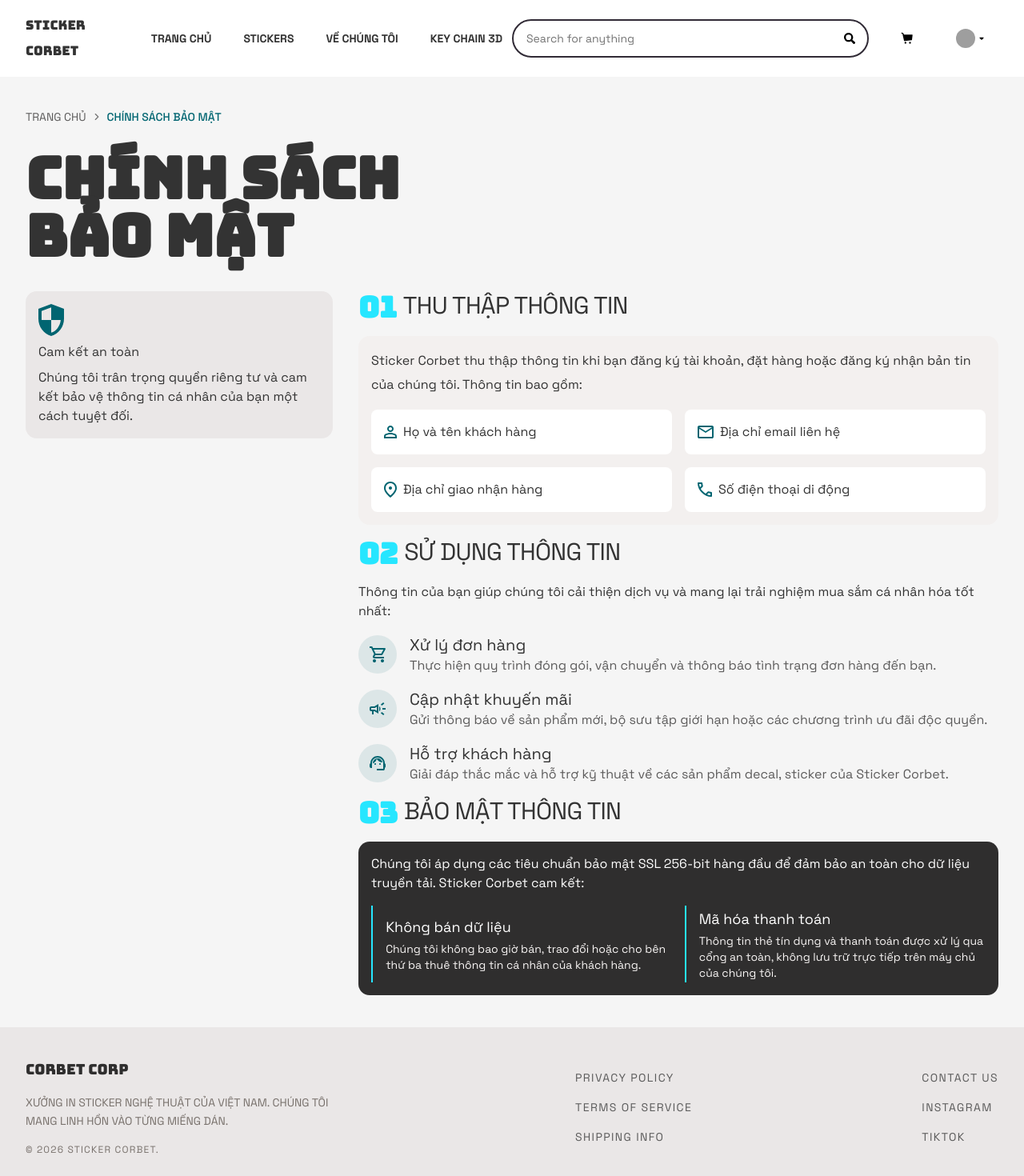
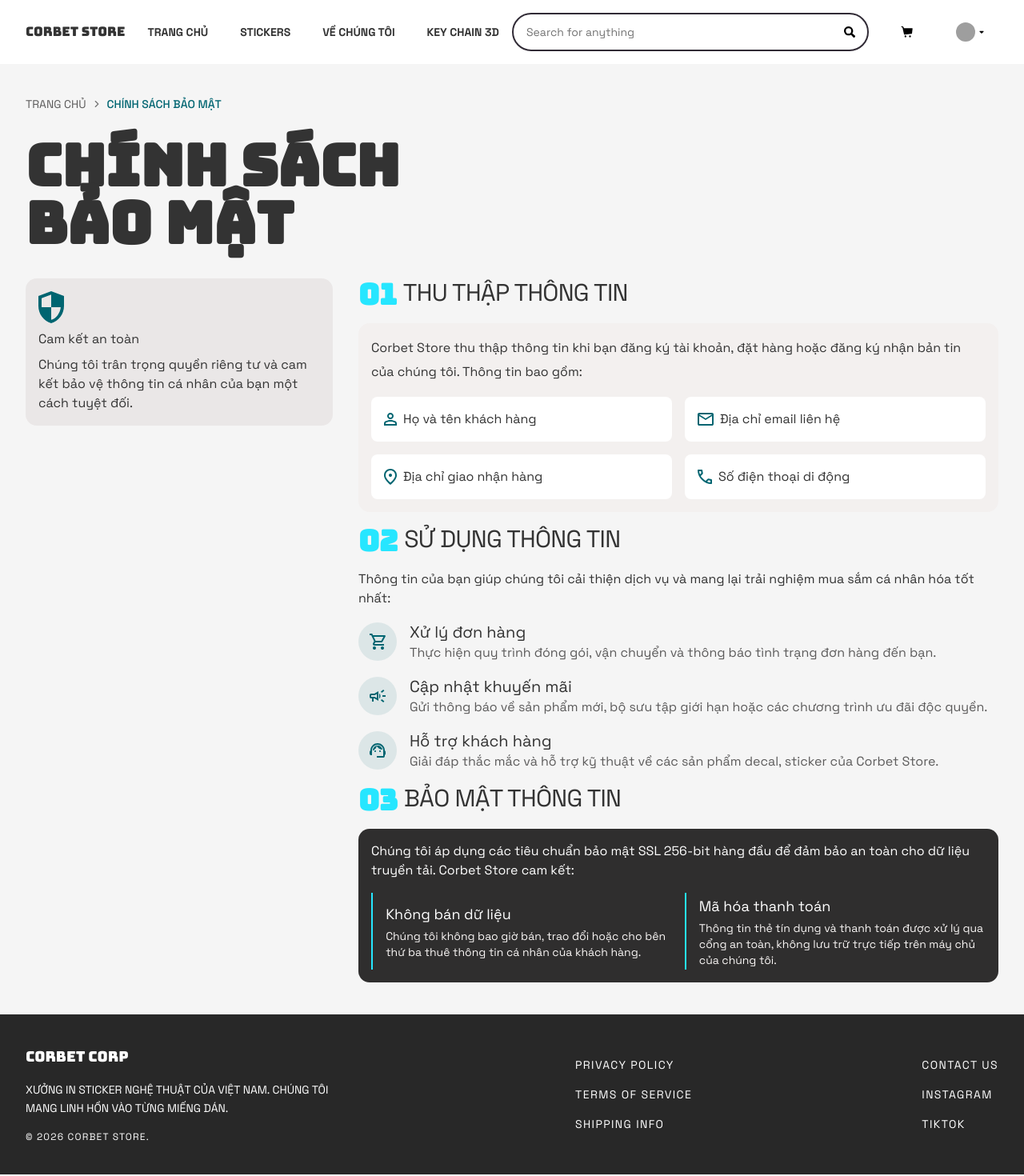
Before and after one commit to corbet91/sticker-corbet, a Next.js app: page /chinh-sach-bao-mat in a window 1280 px wide. Shown: the top 1470 px of the page at 80% size. Built offline with nearby package versions, Linux system fonts and the light colour scheme; grey boxes are pictures that could not be loaded.

Commit message:
change ui

```diff
--- a/app/(auth)/dang-ky/page.tsx
+++ b/app/(auth)/dang-ky/page.tsx
@@ -34,7 +34,7 @@ const Page = () => {
           TẠO TÀI KHOẢN MỚI
         </h1>
         <h2 className="text-[#5C5B5B] leading-5 text-sm tracking-[-0.35px]">
-          Gia nhập cộng đồng Sticker Corbet ngay hôm nay.
+          Gia nhập cộng đồng Corbet Store ngay hôm nay.
         </h2>
         <form className="flex flex-col gap-2 mt-4 w-full">
           <Controller
--- a/app/(auth)/dang-nhap/page.tsx
+++ b/app/(auth)/dang-nhap/page.tsx
@@ -31,7 +31,7 @@ const Page = () => {
           ĐĂNG NHẬP
         </h1>
         <h2 className="text-[#5C5B5B] leading-5 text-sm tracking-[-0.35px]">
-          Chào mừng bạn trở lại với Sticker Corbet.
+          Chào mừng bạn trở lại với Corbet Store.
         </h2>
         <form className="flex flex-col gap-2 mt-4 w-full">
           <Controller
--- a/app/(main)/chinh-sach-bao-mat/page.tsx
+++ b/app/(main)/chinh-sach-bao-mat/page.tsx
@@ -53,7 +53,7 @@ const Page = () => {
             </div>
             <div className="p-4 bg-[#F3F0EF] rounded-xl flex flex-col gap-4">
               <span className="leading-7.5">
-                Sticker Corbet thu thập thông tin khi bạn đăng ký tài khoản, đặt
+                Corbet Store thu thập thông tin khi bạn đăng ký tài khoản, đặt
                 hàng hoặc đăng ký nhận bản tin của chúng tôi. Thông tin bao gồm:
               </span>
               <div className="grid grid-cols-2 w-full gap-4 flex-wrap">
@@ -121,7 +121,7 @@ const Page = () => {
                 <span className="text-xl leading-7">Hỗ trợ khách hàng</span>
                 <span className="text-[16px] leading-6 text-[#5C5B5B]">
                   Giải đáp thắc mắc và hỗ trợ kỹ thuật về các sản phẩm decal,
-                  sticker của Sticker Corbet.
+                  sticker của Corbet Store.
                 </span>
               </div>
             </div>
@@ -138,7 +138,7 @@ const Page = () => {
             <div className="flex flex-col gap-4 p-4 bg-[#2F2E2E] rounded-xl">
               <span className="text-white ">
                 Chúng tôi áp dụng các tiêu chuẩn bảo mật SSL 256-bit hàng đầu để
-                đảm bảo an toàn cho dữ liệu truyền tải. Sticker Corbet cam kết:
+                đảm bảo an toàn cho dữ liệu truyền tải. Corbet Store cam kết:
               </span>
               <div className="grid grid-cols-2 gap-4 items-center justify-between h-24">
                 <div className="flex flex-row gap-4 items-center h-full">
--- a/app/(main)/dieu-khoan-dich-vu/page.tsx
+++ b/app/(main)/dieu-khoan-dich-vu/page.tsx
@@ -33,7 +33,7 @@ const Page = () => {
         ĐIỀU KHOẢN DỊCH VỤ
       </h1>
       <span className="w-200">
-        Chào mừng bạn đến với Sticker Corbet. Vui lòng đọc kỹ các điều khoản
+        Chào mừng bạn đến với Corbet Store. Vui lòng đọc kỹ các điều khoản
         dưới đây trước khi sử dụng dịch vụ của chúng tôi để đảm bảo quyền lợi
         của chính mình.
       </span>
@@ -42,7 +42,7 @@ const Page = () => {
           title="Điều khoản chung"
           content={
             <span>
-              Bằng việc truy cập và sử dụng website Sticker Corbet, quý khách
+              Bằng việc truy cập và sử dụng website Corbet Store, quý khách
               mặc nhiên đồng ý tuân thủ các quy định và điều kiện sử dụng được
               nêu tại đây. Chúng tôi có quyền thay đổi, chỉnh sửa, thêm hoặc
               lược bỏ bất kỳ phần nào trong Điều khoản dịch vụ này vào bất cứ
@@ -122,14 +122,14 @@ const Page = () => {
                 <SecurityIcon />
                 <h2>
                   Cung cấp đầy đủ và chính xác thông tin cá nhân bao gồm: tên,
-                  số điện thoại, địa chỉ nhận hàng để Sticker Corbet phục vụ tốt
+                  số điện thoại, địa chỉ nhận hàng để Corbet Store phục vụ tốt
                   nhất.
                 </h2>
               </div>
               <div className="flex flex-row gap-2 items-center">
                 <WarningIcon />
                 <h2>
-                  Không sử dụng các sản phẩm của Sticker Corbet cho các mục đích
+                  Không sử dụng các sản phẩm của Corbet Store cho các mục đích
                   vi phạm pháp luật, tuyên truyền nội dung đồi trụy hoặc chống
                   phá nhà nước.
                 </h2>
--- a/components/footer/index.tsx
+++ b/components/footer/index.tsx
@@ -2,39 +2,39 @@ import Link from "next/link";
 
 const Footer = () => {
   return (
-    <footer className="bg-[#EAE7E7] h-50 px-8">
+    <footer className="bg-[#282828] h-50 px-8">
       <div className="flex flex-row justify-between  h-full items-center">
         <div className="flex flex-col gap-4">
-          <h1 className="font-bungee text-[#2F2E2E] text-[18px] leading-7">
+          <h1 className="font-bungee text-white text-[18px] leading-7">
             Corbet Corp
           </h1>
-          <span className="uppercase text-[#78716C] text-[10px] lg:text-[14px] leading-[22.8px] w-full lg:w-100">
+          <span className="uppercase text-white text-[10px] lg:text-[14px] leading-[22.8px] w-full lg:w-100">
             Xưởng in Sticker nghệ thuật của Việt Nam. Chúng tôi mang linh hồn
             vào từng miếng dán.
           </span>
-          <h1 className="uppercase text-[#78716C] text-[12px] leading-4 tracking-[1.2px]">
-            © 2026 Sticker Corbet.
+          <h1 className="uppercase text-white text-[12px] leading-4 tracking-[1.2px]">
+            © 2026 Corbet Store.
           </h1>
         </div>
         <div className="gap-4 hidden lg:flex lg:flex-col">
-          <Link className="uppercase text-[#5B5B5B] text-[14px] tracking-[1.4px]" href="/chinh-sach-bao-mat">
+          <Link className="uppercase text-white text-[14px] tracking-[1.4px]" href="/chinh-sach-bao-mat">
             Privacy Policy
           </Link>
-          <Link className="uppercase text-[#5B5B5B] text-[14px] tracking-[1.4px]" href="/dieu-khoan-dich-vu">
+          <Link className="uppercase text-white text-[14px] tracking-[1.4px]" href="/dieu-khoan-dich-vu">
             Terms of Service
           </Link>
-          <span className="uppercase text-[#5B5B5B] text-[14px] tracking-[1.4px]">
+          <span className="uppercase text-white text-[14px] tracking-[1.4px]">
             Shipping Info
           </span>
         </div>
         <div className="gap-4 hidden lg:flex lg:flex-col">
-          <span className="uppercase text-[#5B5B5B] text-[14px] tracking-[1.4px]">
+          <span className="uppercase text-white text-[14px] tracking-[1.4px]">
             Contact Us
           </span>
-          <Link href={"https://www.instagram.com/nhathodiendai/"} className="uppercase text-[#5B5B5B] text-[14px] tracking-[1.4px]">
+          <Link href={"https://www.instagram.com/nhathodiendai/"} className="uppercase text-white text-[14px] tracking-[1.4px]">
             Instagram
           </Link>
-          <Link href={"https://www.tiktok.com/@nhathodien_daithihao"} className="uppercase text-[#5B5B5B] text-[14px] tracking-[1.4px]">
+          <Link href={"https://www.tiktok.com/@nhathodien_daithihao"} className="uppercase text-white text-[14px] tracking-[1.4px]">
             TikTok
           </Link>
         </div>
--- a/components/header/index.tsx
+++ b/components/header/index.tsx
@@ -23,7 +23,7 @@ const Header = () => {
     <div className="py-4 px-8 flex flex-row items-center justify-between bg-white">
       <div className="flex flex-row flex-1 gap-4 items-center ">
         <Link href={"/"} className="leading-8 text-[16px] font-bungee">
-          Sticker Corbet
+          Corbet Store
         </Link>
         {MENU_TOP_BAR.map((item, index) => {
           return (
--- a/components/text-title/index.tsx
+++ b/components/text-title/index.tsx
@@ -5,7 +5,7 @@ interface TextTitleProps {
 const TextTitle = ({ title, content }: TextTitleProps) => {
   return (
     <div className="flex flex-row items-center gap-8 h-full">
-      <div className="bg-[#006571] w-3 h-19.5" />
+      <div className="bg-[#282828] w-3 h-19.5" />
       <div className="flex flex-col">
         <div className="text-[#2F2E2E] text-[36px] font-bungee tracking-[-0.9px] leading-10">
           {title}
--- a/public/icons/paint.tsx
+++ b/public/icons/paint.tsx
@@ -11,7 +11,7 @@ const PaintIcon = (props: SVGProps<SVGSVGElement>) => (
   >
     <path
       d="M21.3333 95.936C17.3333 95.936 13.3778 94.9582 9.46667 93.0027C5.55556 91.0471 2.4 88.4693 0 85.2693C2.31111 85.2693 4.66667 84.3582 7.06667 82.536C9.46667 80.7138 10.6667 78.0693 10.6667 74.6027C10.6667 70.1582 12.2222 66.3804 15.3333 63.2693C18.4444 60.1582 22.2222 58.6027 26.6667 58.6027C31.1111 58.6027 34.8889 60.1582 38 63.2693C41.1111 66.3804 42.6667 70.1582 42.6667 74.6027C42.6667 80.4693 40.5778 85.4916 36.4 89.6693C32.2222 93.8471 27.2 95.936 21.3333 95.936V95.936M21.3333 85.2693C24.2667 85.2693 26.7778 84.2249 28.8667 82.136C30.9556 80.0471 32 77.536 32 74.6027C32 73.0916 31.4889 71.8249 30.4667 70.8027C29.4444 69.7804 28.1778 69.2693 26.6667 69.2693C25.1556 69.2693 23.8889 69.7804 22.8667 70.8027C21.8444 71.8249 21.3333 73.0916 21.3333 74.6027C21.3333 76.6471 21.0889 78.5138 20.6 80.2027C20.1111 81.8916 19.4667 83.4916 18.6667 85.0027C19.1111 85.1804 19.5556 85.2693 20 85.2693C20.4444 85.2693 20.8889 85.2693 21.3333 85.2693V85.2693M52 63.936L37.3333 49.2693L85.0667 1.536C86.0444 0.558222 87.2667 0.0471111 88.7333 0.00266667C90.2 -0.0417778 91.4667 0.469333 92.5333 1.536L99.7333 8.736C100.8 9.80267 101.333 11.0471 101.333 12.4693C101.333 13.8916 100.8 15.136 99.7333 16.2027L52 63.936V63.936M26.6667 74.6027V74.6027V74.6027V74.6027V74.6027V74.6027V74.6027V74.6027V74.6027V74.6027V74.6027V74.6027"
-      fill="#26E6FF"
+      fill="white"
     />
   </svg>
 );
--- a/public/icons/thunder.tsx
+++ b/public/icons/thunder.tsx
@@ -9,7 +9,7 @@ const ThunderIcon = (props: SVGProps<SVGSVGElement>) => (
     xmlns="http://www.w3.org/2000/svg"
     {...props}
   >
-    <path d="M6 30L7.5 19.5H0L13.5 0H16.5L15 12H24L9 30H6V30" fill="#004F59" />
+    <path d="M6 30L7.5 19.5H0L13.5 0H16.5L15 12H24L9 30H6V30" fill="white" />
   </svg>
 );
 export default ThunderIcon;
```
Also changed, not shown: app/page.tsx (+9 -16 lines).
